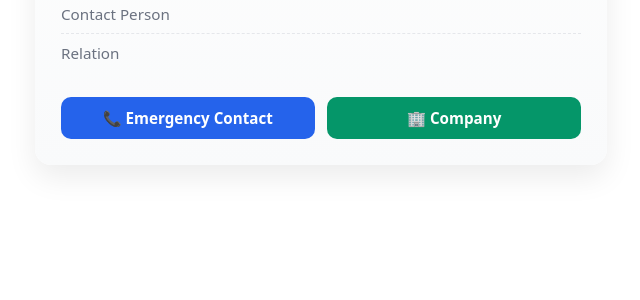
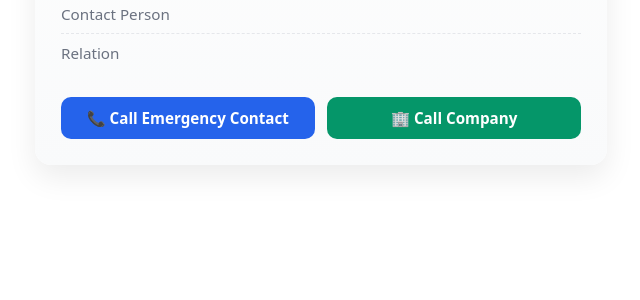
Before and after one commit to ASKiran2848/LOHSIDCARD, a Flask app: template templates/emergency_details.html in a window 1280 px wide. Shown: the part 313-613 px from the top of the page, without its empty margins (319-959 px from the left). Run offline with Flask 3, Linux system fonts and the light colour scheme; the template is opened without the code that fills it, so the values that code supplies are empty.

Commit message:
Update call button labels in emergency details

```diff
--- a/templates/emergency_details.html
+++ b/templates/emergency_details.html
@@ -174,12 +174,12 @@
   <div class="call-actions">
     <a class="call-btn call-primary"
        href="tel:{{ employee['Emergency Details']['Phone Number'] | replace(' ', '') }}">
-      📞 Emergency Contact
+      📞 Call Emergency Contact
     </a>
 
     <a class="call-btn call-secondary"
        href="tel:{{ employee['Emergency Details']['Company Phone Number'] | replace(' ', '') }}">
-      🏢 Company
+      🏢 Call Company
     </a>
   </div>
 
```
